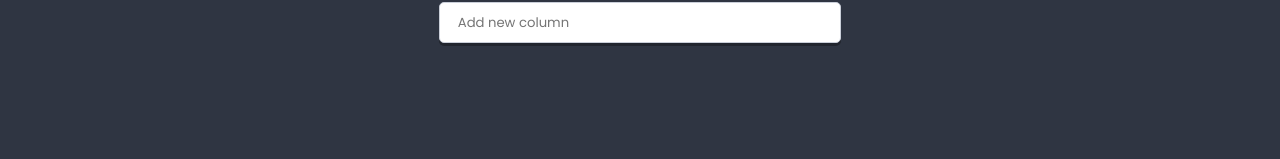
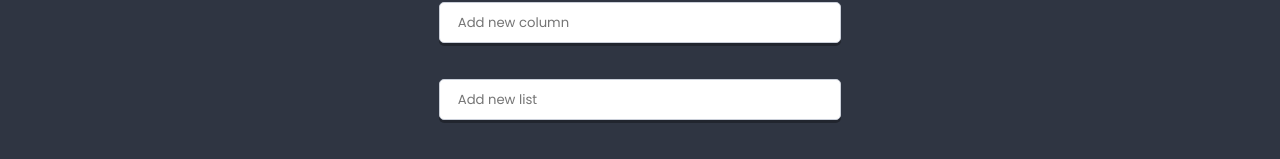
Before and after one commit to grzegorz-jodlowski/to-do-list-react, a React app: page / in a window 1280 px wide. Shown: the part 709-868 px from the top of the page. Before the commit the page ends 800 px from the top, so only its background shows below. Built offline with nearby package versions, Linux system fonts and the light colour scheme.

Commit message:
Try to add creator to App.js file

```diff
--- a/src/components/App/App.js
+++ b/src/components/App/App.js
@@ -1,15 +1,29 @@
 import React from 'react';
 import styles from './App.scss';
 import List from '../List/List.js'
-import { pageContents, listData } from '../../data/dataStore.js'
+import { pageContents, listData, settings } from '../../data/dataStore.js'
+import Creator from '../Creator/Creator.js'
+
 
 class App extends React.Component {
+
+  addList(title) {
+    this.setState(state => (
+      {
+
+      }
+    ));
+  }
+
   render() {
     return (
       <main className={styles.component}>
         <h1 className={styles.title}>{pageContents.title}</h1>
         <h2 className={styles.subtitle}>{pageContents.subtitle}</h2>
         <List {...listData} />
+        <div className={styles.creator}>
+          <Creator text={settings.listCreatorText} action={title => this.addList(title)} />
+        </div>
       </main>
     )
   }
--- a/src/components/App/App.scss
+++ b/src/components/App/App.scss
@@ -1,4 +1,4 @@
-@import '../../styles/settings.scss';
+@import "../../styles/settings.scss";
 
 .component {
   padding: $base-size;
@@ -20,5 +20,14 @@
 }
 
 .title + .subtitle {
-  margin-top: (- $base-size * 3);
+  margin-top: (-$base-size * 3);
 }
+
+.creator {
+  width: calc(33% - 12px);
+  margin: $base-size auto 0;
+
+  input {
+    box-shadow: 0 3px 0 rgba(0, 0, 0, 0.3);
+  }
+}
--- a/src/data/dataStore.js
+++ b/src/data/dataStore.js
@@ -1,4 +1,5 @@
 export const settings = {
+  listCreatorText: 'Add new list',
   columnCreatorText: 'Add new column',
   cardCreatorText: 'Add new card',
   creator: {
```
